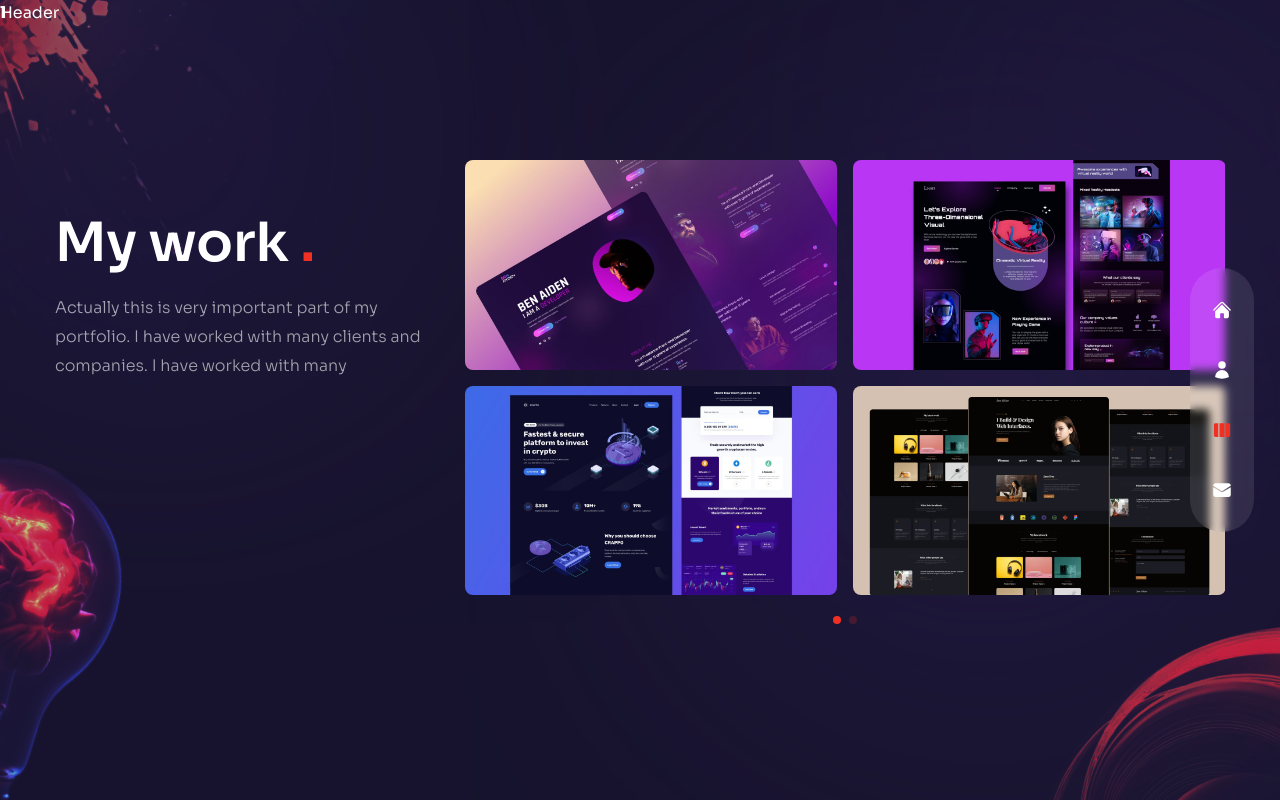
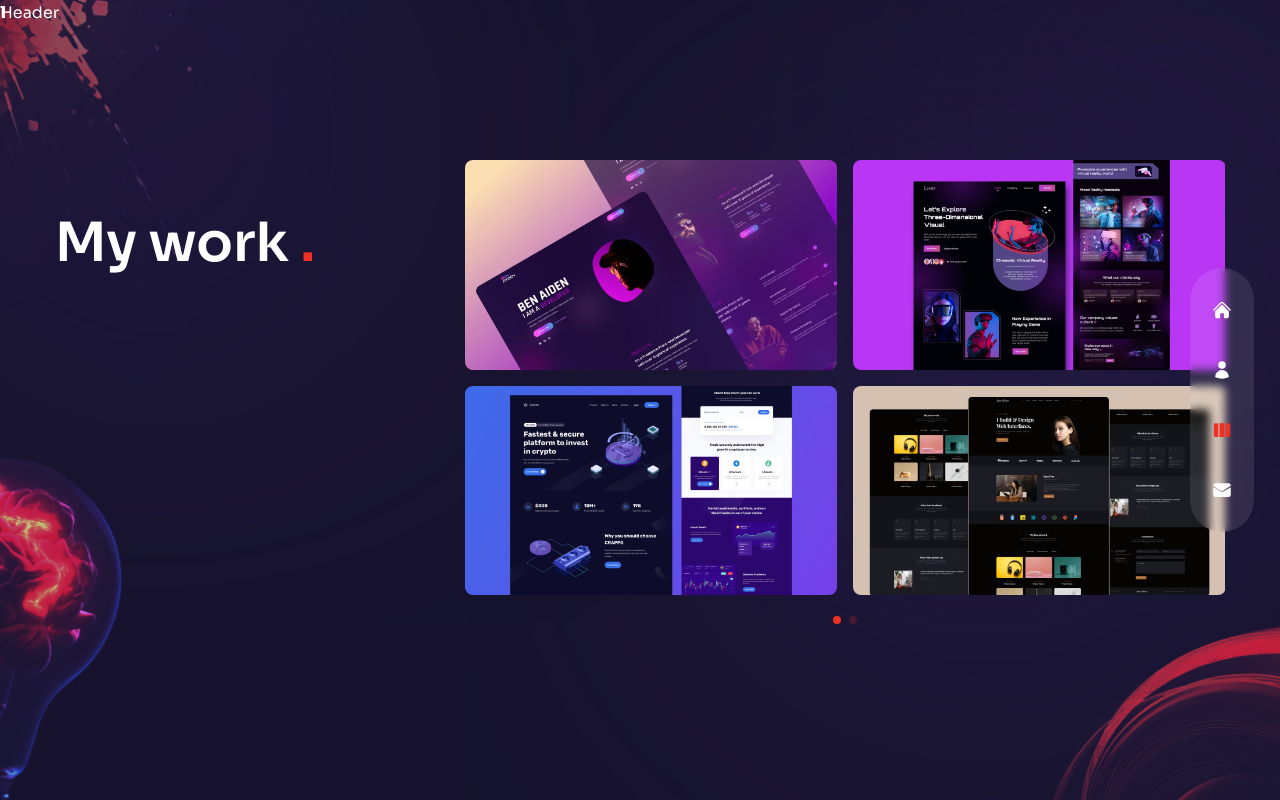
Before and after one commit to Sulagno-Ghosh/Portfolio, a Next.js app: page /work in a window 1280 px wide. Built offline with nearby package versions, Linux system fonts and the light colour scheme.

Commit message:
Work page changes

```diff
--- a/pages/work/index.js
+++ b/pages/work/index.js
@@ -31,8 +31,6 @@ const Work = () => {
               exit="hidden"
               className="mb-4 max-w-[400px] mx-auto lg:mx-0"
             >
-              Actually this is very important part of my portfolio. I have
-              worked with many clients and companies. I have worked with many
             </motion.p>
           </div>
 
```
